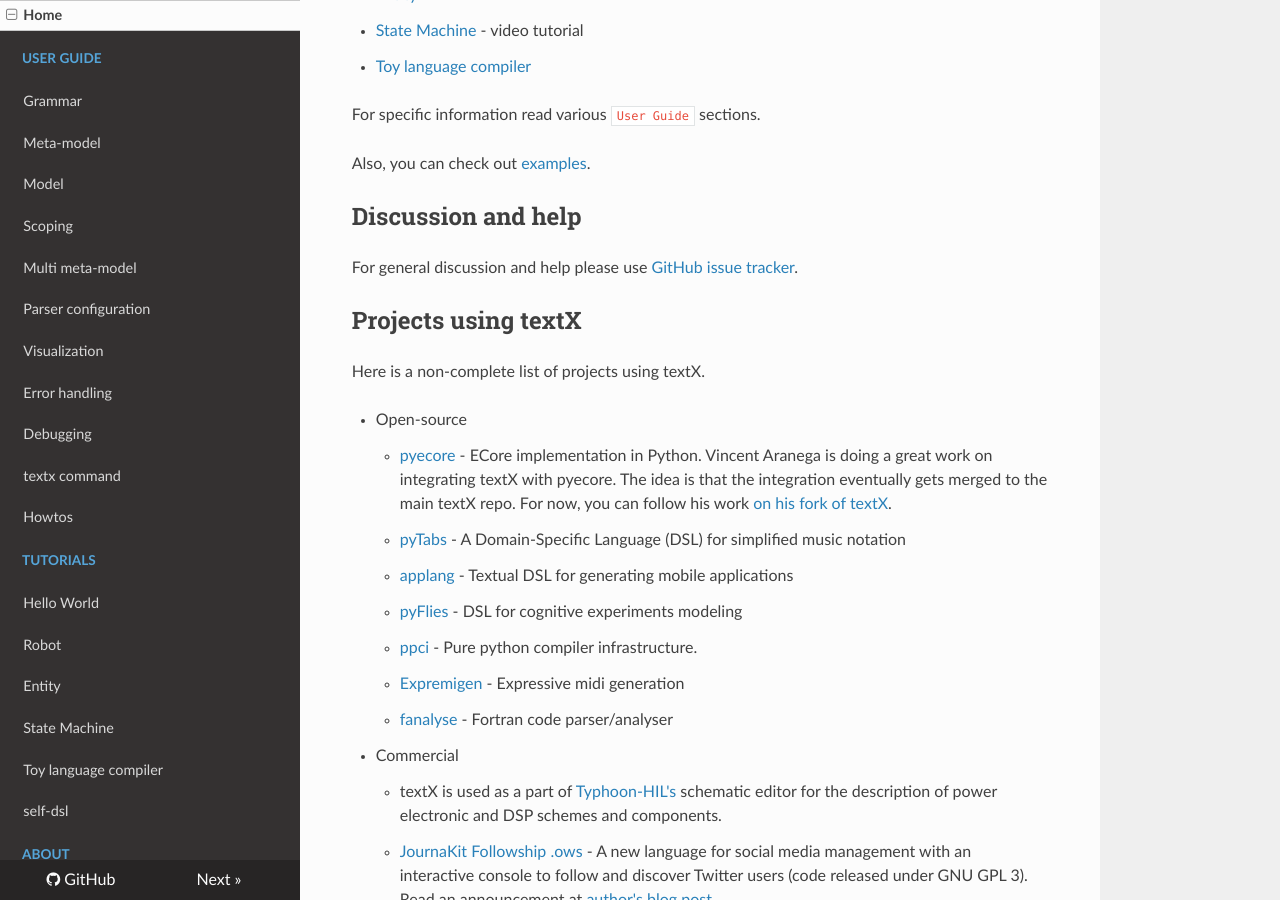
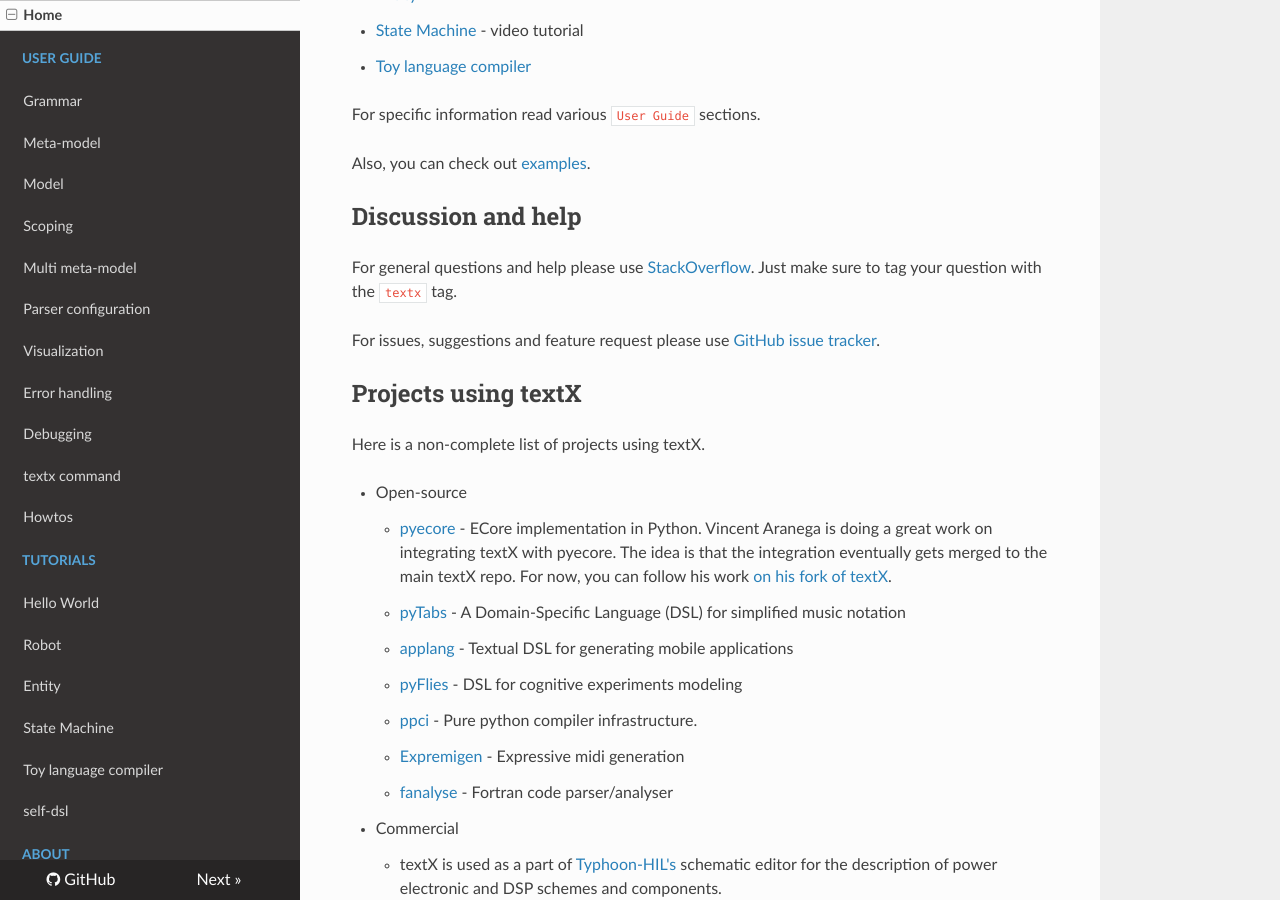
Before and after one commit to textX/textX, an MkDocs documentation site: the page built from docs/index.md, in a window 1280 px wide and 900 px high, scrolled down 3203 px. Built offline with MkDocs 1.6.1, drawn with Linux system fonts in a browser that asks for light colours; nearby versions of some CDN libraries; comment, search, counter and statistics services are not loaded.

Commit message:
Directing users to SO for support questions.

```diff
--- a/docs/index.md
+++ b/docs/index.md
@@ -149,8 +149,13 @@
 
 ## Discussion and help
 
-For general discussion and help please
-use [GitHub issue tracker](https://github.com/igordejanovic/textX/issues).
+For general questions and help please use
+[StackOverflow](https://stackoverflow.com/questions/tagged/textx). Just make
+sure to tag your question with the `textx` tag.
+
+
+For issues, suggestions and feature request please use
+[GitHub issue tracker](https://github.com/igordejanovic/textX/issues).
 
 
 ## Projects using textX
```
Also changed, not shown: docs/faq.md (+4 -2 lines), README.rst.
